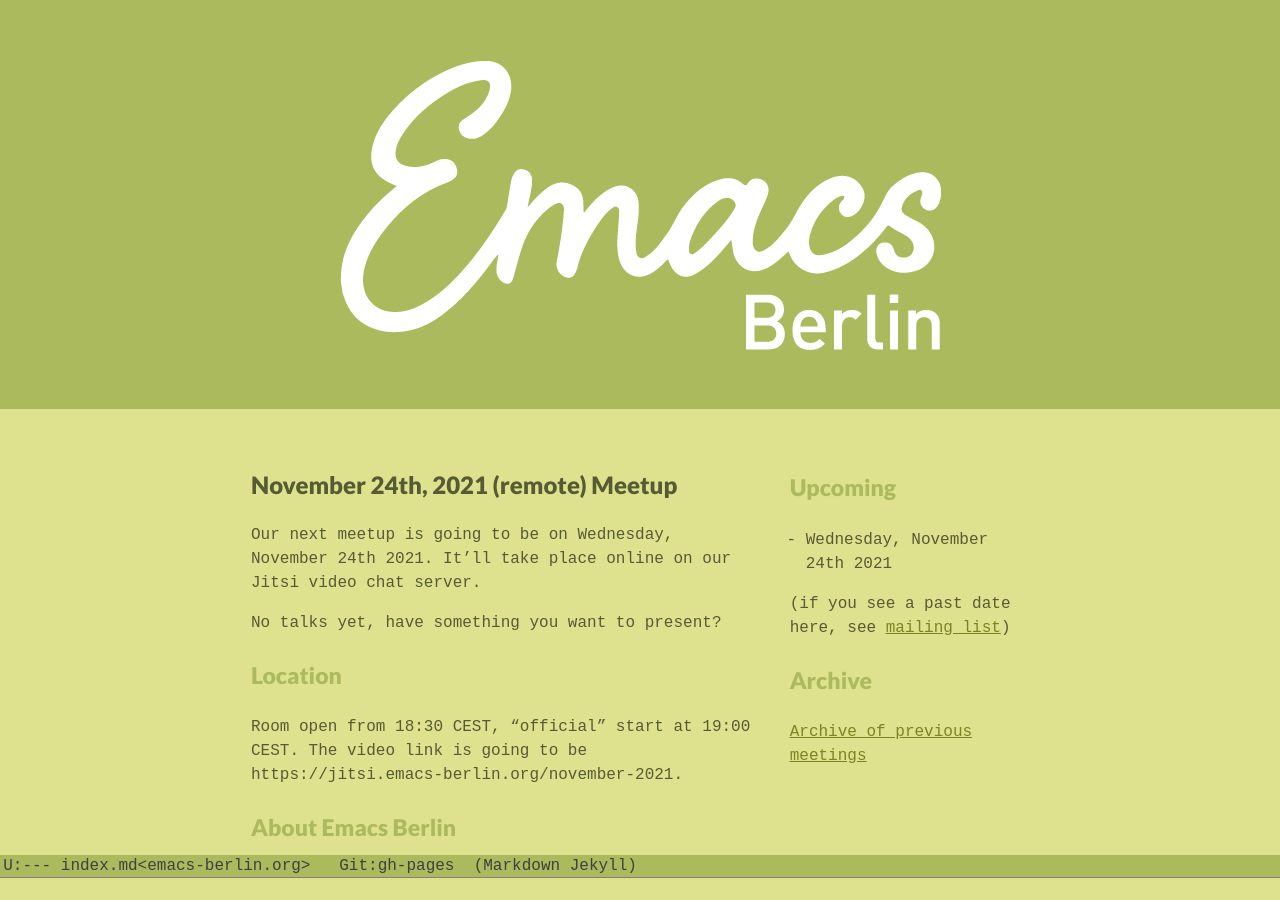
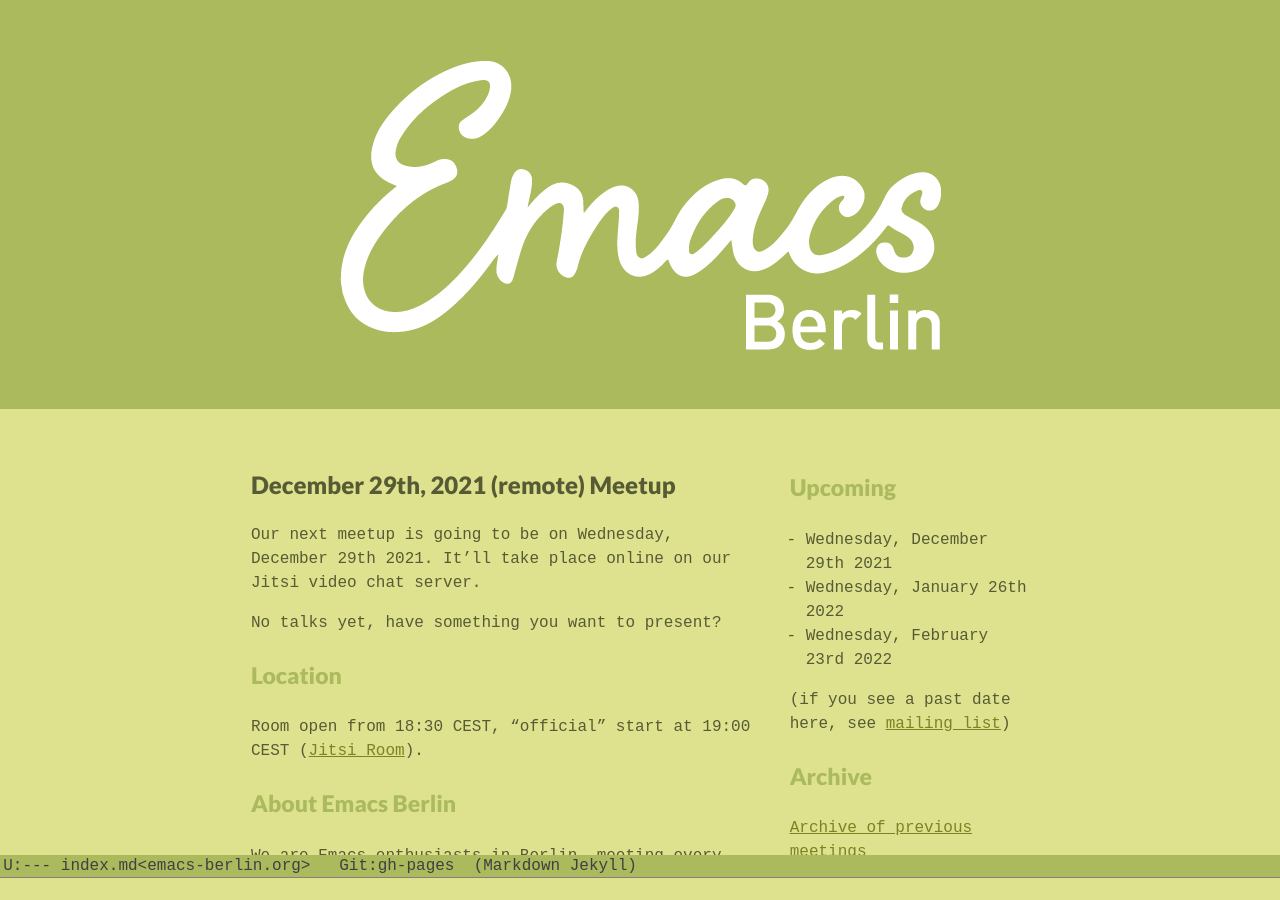
Before and after one commit to emacs-berlin/emacs-berlin.org, a Jekyll site: the page built from index.md, in a window 1280 px wide and 900 px high. Built offline with Jekyll 4.4.1, drawn with Linux system fonts in a browser that asks for light colours.

Commit message:
December 2021

```diff
--- a/index.md
+++ b/index.md
@@ -13,9 +13,9 @@
 
 <section id="below-fold"><div class="row"><div class="medium-8 columns">
 
-# November 24th, 2021 (remote) Meetup
+# December 29th, 2021 (remote) Meetup
 
-Our next meetup is going to be on Wednesday, November 24th 2021. It'll
+Our next meetup is going to be on Wednesday, December 29th 2021. It'll
 take place online on our Jitsi video chat server.
 
 No talks yet, have something you want to present?
@@ -23,9 +23,8 @@
 
 ### Location
 
-Room open from 18:30 CEST, "official" start at 19:00 CEST. The video
-link is going to be https://jitsi.emacs-berlin.org/november-2021.
-
+Room open from 18:30 CEST, "official" start at 19:00 CEST ([Jitsi
+Room](https://jitsi.emacs-berlin.org/december-2021)).
 
 ### About Emacs Berlin
 
@@ -52,10 +51,21 @@
 <div class="medium-4 columns">
 ### Upcoming
 
-* Wednesday, November 24th 2021
+* Wednesday, December 29th 2021
+* Wednesday, January 26th 2022
+* Wednesday, February 23rd 2022
 
 <!--
-* Wednesday, December 29th 2021
+* Wednesday, March 30th 2022
+* Wednesday, April 27th 2022
+* Wednesday, May 25th 2022
+* Wednesday, June 29th 2022
+* Wednesday, July 27th 2022
+* Wednesday, August 31st 2022
+* Wednesday, September 28th 2022
+* Wednesday, October 26th 2022
+* Wednesday, November 30th 2022
+* Wednesday, December 28th 2022
 -->
 
 (if you see a past date here, see [mailing list][mla])
```
